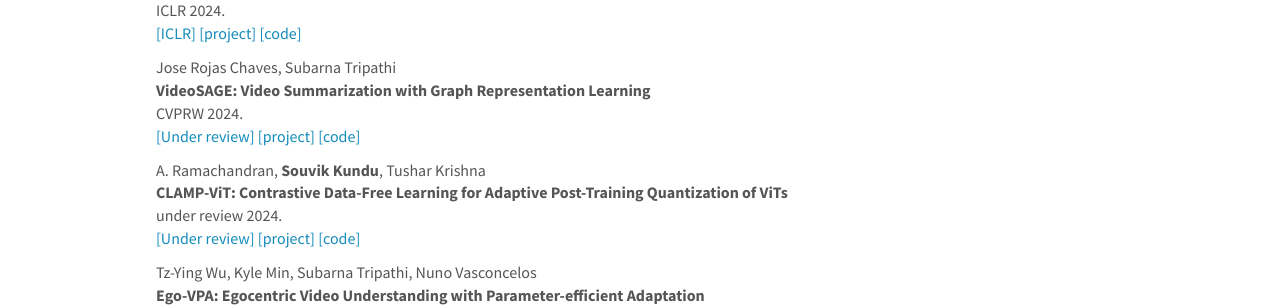
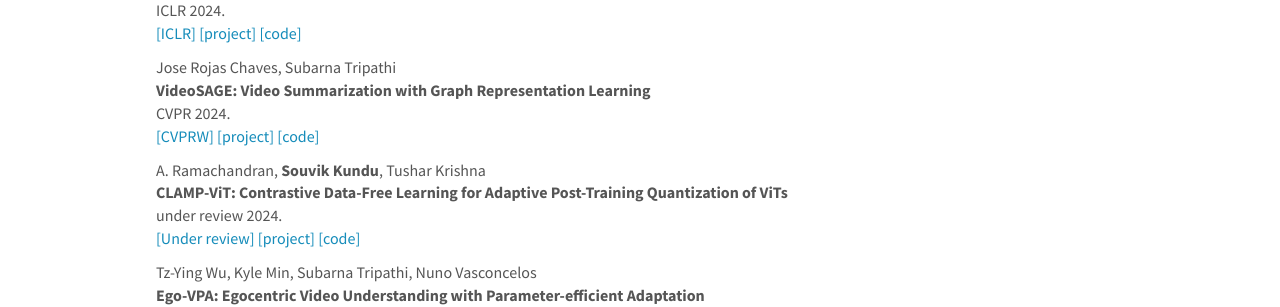
Before and after one commit to intelailabpage/intelailabpage.github.io, a Jekyll site: the page built from _pages/publications.md, in a window 1280 px wide and 900 px high, scrolled down 638 px. Shown: the part 157-464 px from the top of the window. Built offline with Jekyll 4.4.1, drawn with Linux system fonts in a browser that asks for light colours; nearby versions of some CDN libraries.

Commit message:
Update publist.yml

```diff
--- a/_data/publist.yml
+++ b/_data/publist.yml
@@ -106,10 +106,10 @@
   title: "VideoSAGE: Video Summarization with Graph Representation Learning"
   author: Jose Rojas Chaves, Subarna Tripathi
   link:
-    display: Under review
-    url:
+    display: CVPRW
+    url: https://arxiv.org/pdf/2404.10539.pdf
   ref: Chaves2024
-  venue: CVPRW
+  venue: CVPR
   year: '2024'
   pub_type: conference
   project:
```
